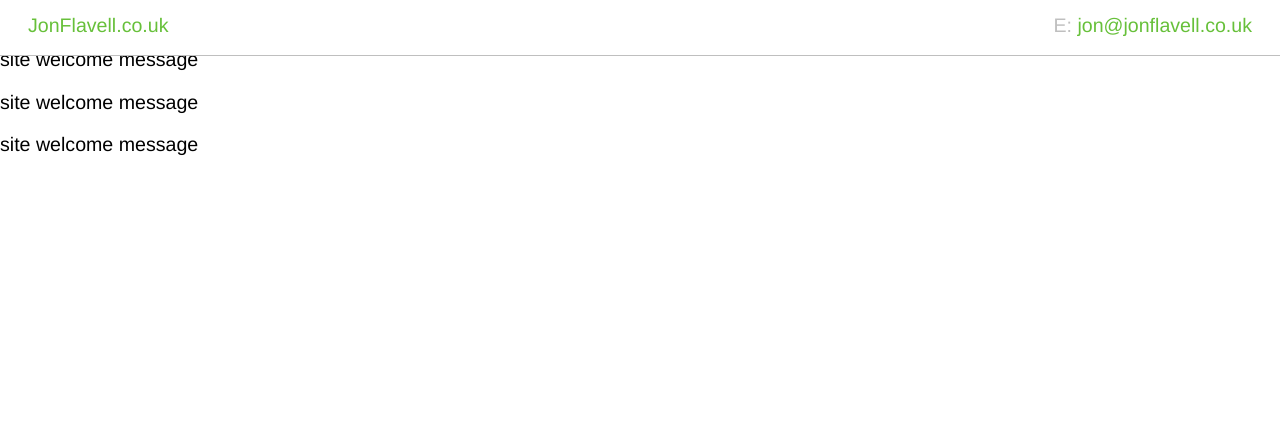
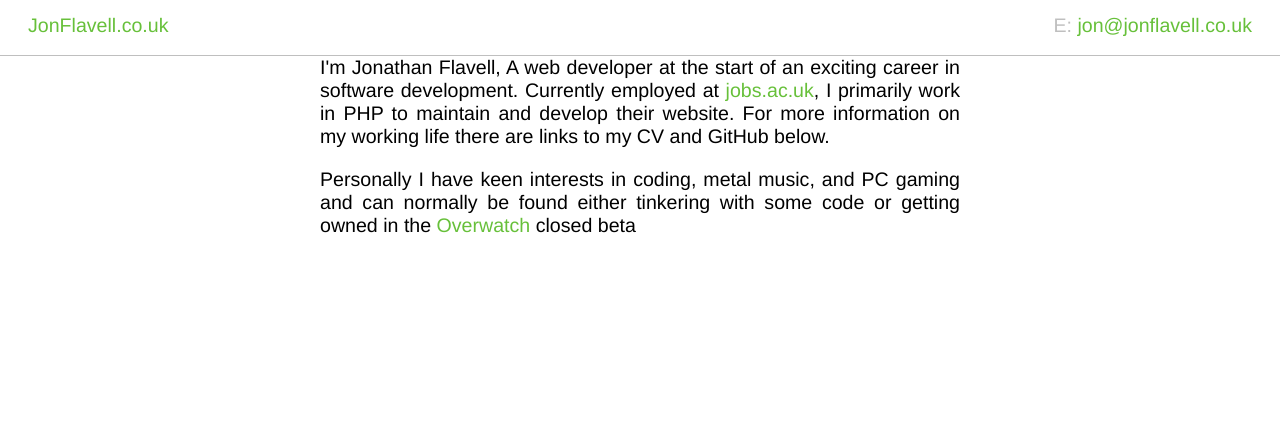
Before and after one commit to JonathanFlavell/jonflavell.co.uk, a PHP site: template src/views/index.twig in a window 1280 px wide. Shown: the top 432 px of the page. Run offline with PHP 8.4, Linux system fonts and the light colour scheme; the template is opened without the code that fills it, so the values that code supplies are empty; style sheets or scripts are compiled from the project's sources; some libraries are stand-ins or nearby versions.

Commit message:
Add: complete content

```diff
--- a/public/index.php
+++ b/public/index.php
@@ -20,6 +20,7 @@ $app->get('/cv', function () use ($app) {
     $employers = $config['employers'];
     $education = $config['education'];
     $technologies = $config['technologies'];
+    $methodologies = $config['methodologies'];
     $interests = $config['interests'];
 
     $app->render('cv.twig', [
@@ -28,6 +29,7 @@ $app->get('/cv', function () use ($app) {
         'employers' => $employers,
         'education' => $education,
         'technologies' => $technologies,
+        'methodologies' => $methodologies,
         'interests' => $interests
     ]);
 });
--- a/src/assets/scss/modules/_content.scss
+++ b/src/assets/scss/modules/_content.scss
@@ -19,10 +19,24 @@ body {
 .content {
 
   &--fixed-heading {
-    margin-top: $navbarHeightLarge;
+    margin-top: $navbarHeightVeryLarge;
   }
 
   &--fixed-footer {
-    margin-bottom: $navbarHeightLarge;
+    margin-bottom: $navbarHeightVeryLarge;
+  }
+
+  &__text {
+    margin: 0 25%;
+    text-align: justify;
+
+    &> p > a {
+      text-decoration: none;
+      color: $green;
+
+      &:hover {
+        color: lighten($green, 20%);
+      }
+    }
   }
 }
--- a/src/assets/scss/modules/_header.scss
+++ b/src/assets/scss/modules/_header.scss
@@ -32,6 +32,11 @@
           display: inline-block;
           font-size: $baseFontSize;
           color: $green;
+
+          & > a {
+            text-decoration: none;
+            color: $green;
+          }
         }
       }
 
--- /dev/null
+++ b/src/basics.php
@@ -0,0 +1,5 @@
+<?php
+
+if (!defined('APP_ROOT')) {
+    define('APP_ROOT', realpath(__DIR__));
+}
--- a/src/views/base.twig
+++ b/src/views/base.twig
@@ -24,7 +24,7 @@
                     <li><a href="mailto:jon@jonflavell.co.uk"> jon@jonflavell.co.uk</a></li>
                 </ul>
                 <ul class="left">
-                    <li>JonFlavell.co.uk</li>
+                    <li><a href="/">JonFlavell.co.uk</a></li>
                 </ul>
             </div>
         </nav>
@@ -37,9 +37,9 @@
     <footer class="footer footer--fixed-bottom">
         <div class="footer__links">
             <ul>
-                <li><a class="" href="/">Home</a></li>
-                <li><a class="" href="/cv">My CV</a></li>
-                <li><a class="" href="//github.com/JonathanFlavell">My GitHub</a></li>
+                <li><a href="/">Home</a></li>
+                <li><a href="/cv">My CV</a></li>
+                <li><a href="//github.com/JonathanFlavell" target="_blank">My GitHub</a></li>
                 {#<a class="" href="#">linkedin?</a>#}
             </ul>
         </div>
--- a/src/views/cv.twig
+++ b/src/views/cv.twig
@@ -5,5 +5,6 @@
     {% include 'cv-employment-box.twig' with {'employers': employers} %}
     {% include 'cv-education-box.twig' with {'education': education} %}
     {% include 'cv-content.twig' with {'title': technologies.title, 'content': technologies.content} %}
+    {% include 'cv-content.twig' with {'title': methodologies.title, 'content': methodologies.content} %}
     {% include 'cv-content.twig' with {'title': interests.title, 'content': interests.content} %}
 {% endblock %}
--- a/src/views/index.twig
+++ b/src/views/index.twig
@@ -1,9 +1,19 @@
 {% extends 'base.twig' %}
 
 {% block main %}
-    <div>
-        <p class="">site welcome message</p>
-        <p class="">site welcome message</p>
-        <p class="">site welcome message</p>
+    <div class="content--fixed-footer content--fixed-heading content__text">
+        <p>
+            I'm Jonathan Flavell, A web developer at the start of an exciting career in
+            software development. Currently employed at
+            <a href="http://www.jobs.ac.uk" target="_blank">jobs.ac.uk</a>, I primarily
+            work in PHP to maintain and develop their website. For more information on
+            my working life there are links to my CV and GitHub below.
+
+        </p>
+        <p>
+            Personally I have keen interests in coding, metal music, and PC gaming and can
+            normally be found either tinkering with some code or getting owned in the
+            <a href="https://eu.battle.net/overwatch/en/" target="_blank">Overwatch</a> closed beta
+        </p>
     </div>
 {% endblock %}
```
Also changed, not shown: src/data.yml (+12 -4 lines), 1 other file.
